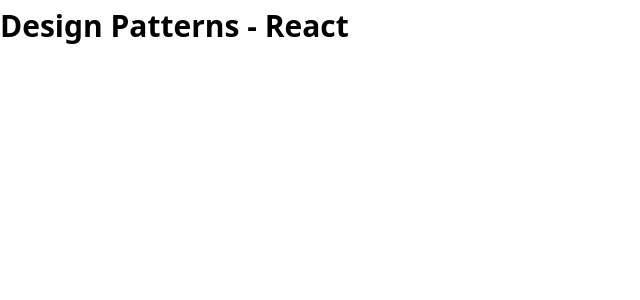
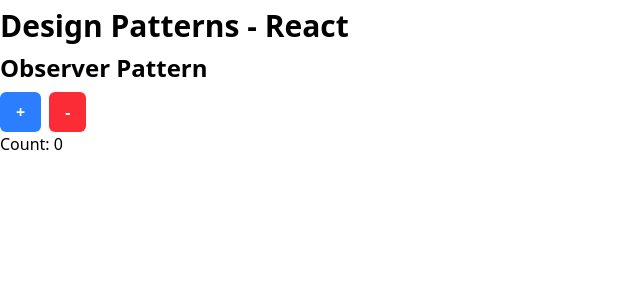
Before and after one commit to bhuvan2205/React-Patterns, a React (Vite) app: page / in a window 1280 px wide. Shown: the top 300 px of the page, without its empty margins (0-640 px from the left). Built offline with nearby package versions, Linux system fonts and the light colour scheme.

Commit message:
Feat: Observer pattern

```diff
--- a/package.json
+++ b/package.json
@@ -11,6 +11,7 @@
   },
   "dependencies": {
     "@tailwindcss/vite": "^4.1.11",
+    "mitt": "^3.0.1",
     "react": "^19.1.0",
     "react-dom": "^19.1.0",
     "tailwindcss": "^4.1.11"
--- a/src/App.jsx
+++ b/src/App.jsx
@@ -1,8 +1,12 @@
+import Parent from "./components/parent";
+
 const App = () => {
   return (
     <>
       <div className="container mx-auto">
         <h1 className="text-3xl font-bold my-2">Design Patterns - React</h1>
+        <h2 className="text-2xl font-bold my-2">Observer Pattern</h2>
+        <Parent />
       </div>
     </>
   );
--- /dev/null
+++ b/src/components/buttons.jsx
@@ -0,0 +1,21 @@
+import React from "react";
+import { counterEmitter } from "../emitter/counter";
+
+const Buttons = () => {
+  const increment = () => {
+    console.log("increment");
+    counterEmitter.emit("increment");
+  };
+  const decrement = () => {
+    console.log("decrement");
+    counterEmitter.emit("decrement");
+  };
+
+  return (
+    <div>
+      <button onClick={increment} className="bg-blue-500 text-white px-4 py-2 rounded-md font-bold me-2">+</button>
+      <button onClick={decrement} className="bg-red-500 text-white px-4 py-2 rounded-md font-bold">-</button>
+    </div>
+  );
+};
+export default Buttons;
--- /dev/null
+++ b/src/components/counter.jsx
@@ -0,0 +1,29 @@
+import React from "react";
+import { useEffect } from "react";
+import { useState } from "react";
+import { counterEmitter } from "../emitter/counter";
+
+const Counter = () => {
+  const [count, setCount] = useState(0);
+
+  useEffect(() => {
+    const increment = () => {
+      setCount(prev => prev + 1);
+    };
+    const decrement = () => {
+      setCount(prev => prev - 1);
+    };
+
+    counterEmitter.on("increment", increment);
+    counterEmitter.on("decrement", decrement);
+
+    return () => {
+      counterEmitter.off("increment", increment);
+      counterEmitter.off("decrement", decrement);
+    };
+  }, []);
+
+  return <div>Count: {count}</div>;
+};
+
+export default Counter;
--- /dev/null
+++ b/src/components/parent.jsx
@@ -0,0 +1,13 @@
+import Buttons from "./buttons";
+import Counter from "./counter";
+
+const Parent = () => {
+  return (
+    <>
+      <Buttons />
+      <Counter />
+    </>
+  );
+};
+
+export default Parent;
--- /dev/null
+++ b/src/emitter/counter.js
@@ -0,0 +1,3 @@
+import mitt from "mitt";
+
+export const counterEmitter = mitt();
```
Also changed, not shown: 1 other file (tests, documents, lock files or other folders).
